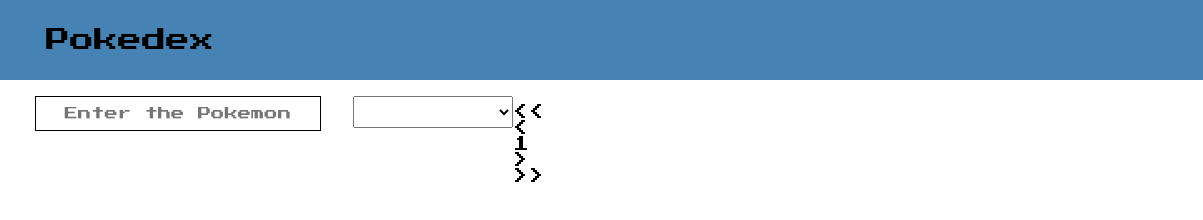
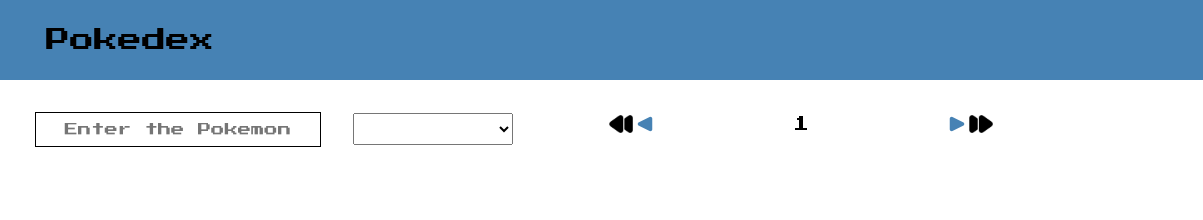
Before and after one commit to DanilloDamian/pokedex, a plain HTML site: page index.html in a window 1280 px wide. Shown: the full height of the page, 77-1280 px from the left. Drawn offline with Linux system fonts and the light colour scheme.

Commit message:
Front ready

```diff
--- a/app.js
+++ b/app.js
@@ -45,13 +45,14 @@
                 html.get('.next').addEventListener('click', () => {controlPagination.next();update()})
                 html.get('.prev').addEventListener('click', () =>{ controlPagination.prev();update()})
             }
-        }
+        };
 
        const buttonsPagination ={
         element: html.get('#pagination .numbers'),
         create(number){
             const button = document.createElement('div');
             button.innerHTML= number;
+            button.classList.add('pages');
 
             if(state.page == number){
                 button.classList.add('active')
@@ -88,7 +89,7 @@
             }
             return {maxLeft,maxRight}
         }
-       }
+       };
 
        const list = {
         create(pokemons ){
@@ -103,18 +104,18 @@
             const listPerPage = pokemons.slice(start, end);
             addPokemons(listPerPage);
         }
-       }
+       };
 
        function update(){
         list.update();
         buttonsPagination.update();
-
-       }
+       };
        function init(){
         update();
         controlPagination.createListeners();
-       }
-       init()
+       };
+
+       init();
 
     }
 
--- a/index.html
+++ b/index.html
@@ -26,7 +26,7 @@
                 </div>
                 <select name="type" id="select_type">
                     <option></option>
-                    <option  value="grass">GRASS</option>
+                    <option value="grass">GRASS</option>
                     <option value="poison">POISON</option>
                     <option value="fire">FIRE</option>
                     <option value="flying">FLYING</option>
@@ -45,13 +45,13 @@
                     <option value="dragon">DRAGON</option>
                 </select>
                 <div id="pagination">
-                    <div class="first"><<</div>
-                    <div class="prev"><</div>
+                    <div class="first"><img class="buttons_pagination" src="img/button_first.png"/></div>
+                    <div class="prev"><img class="buttons_pagination" src="img/button_prev.png"/></div>
                     <div class="numbers">
                         <div>1</div>
                     </div>
-                    <div class="next">></div>
-                    <div class="last">>></div>
+                    <div class="next"><img class="buttons_pagination" src="img/button_next.png"/></div>
+                    <div class="last"><img class="buttons_pagination" src="img/button_last.png"/></div>
                 </div>
             </div>
         </section>
--- a/style.css
+++ b/style.css
@@ -46,7 +46,7 @@
     text-align: center;
 }
 .divCards{
-    margin: 2em;
+    margin:0em 2em ;
     display: flex;
     flex-wrap: wrap;
 }
@@ -64,7 +64,7 @@
     width:13em;
     display: flex;
     align-items:center;
-    justify-content: space-between
+    justify-content: space-between;
 }
 .blueBall{
     height: 2em;
@@ -84,7 +84,7 @@
     font-size: 0.7em;
     text-align: center;
     padding-top: 10px;
-    margin-left:0.5em
+    margin-left:0.5em;
 }
 .articleCard{
     margin-top: 5px;
@@ -94,15 +94,16 @@
     width: 13em;
     align-items: center;
     border: 1px solid;
-    border-radius: 0px 0px 0px 50px
+    border-radius: 0px 0px 0px 50px;
 }
 .imgPokemon{
     background-color:var(--white);
     width: 90%;
     height: 165px;
     max-height: 60%;
-    margin-left: 10px;
-    margin-top: 5px
+    margin-left: 5px;
+    margin-top: 5px;
+    border: thick double;
 }
 .sectionStats{
     max-width: 60%;
@@ -113,7 +114,7 @@
     flex-wrap: wrap;
     align-items: center;
     position: relative;
-    left: 7em
+    left: 7em;
 }
 .buttonStatus{
     width: 8em;
@@ -186,10 +187,11 @@
     width: 90%;
     height: 158.97px;
     min-height:165px;
-    margin-left: 10px;
+    margin-left: 5px;
     margin-top: 5px;
     background-color: var(--white);
     font-size: 0.7em;
+    border: thick double;
 }
 .nameListStats{
     padding-top: 5px;
@@ -203,7 +205,41 @@
 .imgButtons{
     position: relative;
     top: -5em;
-    left:-3.5em
+    left:-3.5em;
+}
+#pagination{
+    display: flex;
+    justify-content: flex-start;
+    align-items: center;
+    margin: 1em 0em;
+    width: 100%;
+}
+.numbers{
+    flex-grow: 6;
+    width:100%;
+    display: flex;
+    justify-content: space-around;
+}
+.pages{
+    margin: 0em 5px;
+}
+.active{
+    color: var(--red);
+}
+.first{
+    flex-grow:2;
+}
+.prev{
+    flex-grow:1;
+}
+.next{
+    flex-grow:1;
+}
+.last{
+    flex-grow:2;
+}
+.buttons_pagination{
+    width: 1.5em;
 }
 
 @media screen and (min-width: 1024px) {
@@ -234,4 +270,11 @@
         margin-right:1.3em;
         font-size: 0.9em;
     }
+    #pagination{
+        max-width: 30%;
+        margin-left: 6em;
+    }
+    .pages:hover{
+        transform: scale(2);
+    }
 }
```
Also changed, not shown: img/Screenshot_1.png, img/Screenshot_2.png, img/Screenshot_3.png, img/Screenshot_4.png, img/button_first.png (added), img/button_last.png (added), img/button_next.png (added), img/button_prev.png (added), img/sound.png (deleted), 1 other file.
